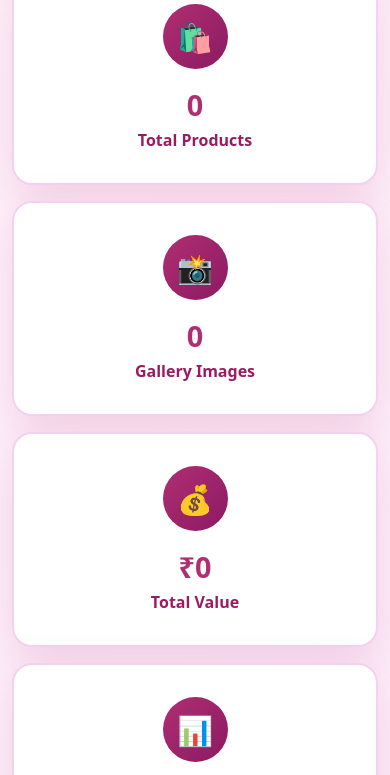
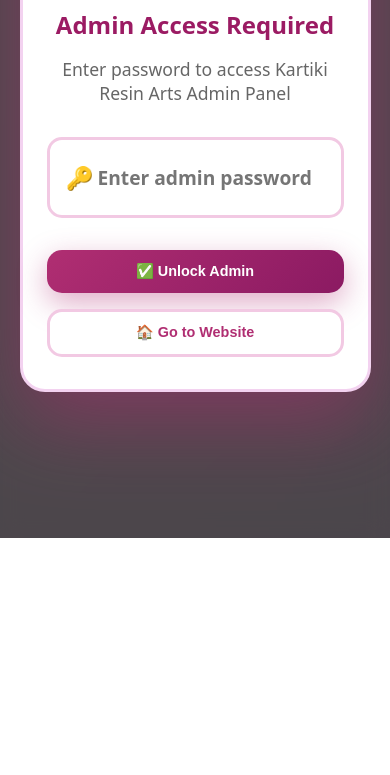
Before and after one commit to Utkarshd2308/kartiki-arts-studio, a plain HTML site: page admin.html in a window 390 px wide. Shown: the part 306-1081 px from the top of the page. After the commit the page ends 844 px from the top, so only its background shows below. Drawn offline with Linux system fonts and the light colour scheme.

Commit message:
Update admin.html

```diff
--- a/admin.html
+++ b/admin.html
@@ -16,6 +16,100 @@
     background: linear-gradient(135deg, #fff4fb 0%, #fce8fb 100%);
     min-height:100vh;
     color:#333;
+  }
+
+  /* PASSWORD MODAL */
+  .password-modal{
+    position:fixed;
+    top:0;
+    left:0;
+    width:100%;
+    height:100%;
+    background:rgba(0,0,0,0.7);
+    display:flex;
+    align-items:center;
+    justify-content:center;
+    z-index:10000;
+    backdrop-filter:blur(10px);
+  }
+  .password-modal.hidden{
+    display:none;
+  }
+  .password-container{
+    background:#fff;
+    border-radius:25px;
+    padding:3rem 2.5rem;
+    text-align:center;
+    box-shadow:0 30px 80px rgba(176,46,114,0.5);
+    border:3px solid #f3d2f0;
+    max-width:450px;
+    width:90%;
+    animation:modalSlideIn 0.4s ease-out;
+  }
+  @keyframes modalSlideIn{
+    from{transform:translateY(-50px) scale(0.9); opacity:0;}
+    to{transform:translateY(0) scale(1); opacity:1;}
+  }
+  .password-lock-icon{
+    font-size:5rem;
+    background:linear-gradient(135deg, #b02e72, #8b1a62);
+    -webkit-background-clip:text;
+    -webkit-text-fill-color:transparent;
+    background-clip:text;
+    margin-bottom:1.5rem;
+    display:block;
+  }
+  .password-title{
+    font-size:clamp(1.5rem, 5vw, 2rem);
+    font-weight:800;
+    color:#9b1b63;
+    margin-bottom:1rem;
+  }
+  .password-subtitle{
+    color:#666;
+    margin-bottom:2rem;
+    font-size:1.1rem;
+  }
+  .password-input-group{
+    position:relative;
+    margin-bottom:2rem;
+  }
+  .password-input{
+    width:100%;
+    padding:1.5rem 1.5rem 1.5rem 3rem;
+    border:3px solid #f2c9e3;
+    border-radius:15px;
+    font-size:1.2rem;
+    font-weight:600;
+    background:#fff;
+    transition:all 0.3s ease;
+    font-family:inherit;
+  }
+  .password-input:focus{
+    outline:none;
+    border-color:#b02e72;
+    box-shadow:0 0 0 4px rgba(176,46,114,0.2);
+    transform:scale(1.02);
+  }
+  .password-icon{
+    position:absolute;
+    left:1.2rem;
+    top:50%;
+    transform:translateY(-50%);
+    font-size:1.4rem;
+    color:#b02e72;
+  }
+  .password-error{
+    color:#f44336;
+    font-size:0.9rem;
+    margin-top:0.5rem;
+    display:none;
+  }
+  .password-actions{
+    display:flex;
+    gap:1rem;
+    justify-content:center;
+    flex-wrap:wrap;
   }
 
   .page-wrap{
@@ -390,40 +484,11 @@
   }
 
   /* RESPONSIVE */
-  @media(max-width:1024px){
-    .page-wrap{padding:1.25rem;}
-    .dashboard-grid{grid-template-columns:repeat(auto-fit, minmax(250px, 1fr)); gap:1.25rem;}
-    .image-gallery{grid-template-columns:repeat(auto-fill, minmax(100px, 1fr));}
-  }
-
   @media(max-width:768px){
+    .password-container{padding:2rem 1.5rem;}
+    .password-actions{flex-direction:column;}
     .page-wrap{padding:1rem;}
-    .admin-header{padding:1.5rem 1.25rem;}
-    .section{padding:1.75rem 1.5rem;}
-    .dashboard-grid{grid-template-columns:repeat(2, 1fr); gap:1rem;}
-    .product-form-grid{grid-template-columns:1fr; gap:1.25rem;}
-    .image-gallery{grid-template-columns:repeat(3, 1fr);}
     .category-input-group{flex-direction: column; align-items: stretch;}
-  }
-
-  @media(max-width:480px){
-    .page-wrap{padding:0.75rem;}
-    .admin-header{padding:1.25rem 1rem;}
-    .admin-header .btn-container{flex-direction:column; width:100%;}
-    .admin-header .btn{flex:1;}
-    .section{padding:1.5rem 1.25rem;}
-    .dashboard-grid{grid-template-columns:1fr; gap:1rem;}
-    .products-table th, .products-table td{padding:1rem 0.75rem;}
-    .products-table{font-size:0.9rem;}
-    .section-header{flex-direction:column; align-items:stretch;}
-    .image-gallery{grid-template-columns:repeat(2, 1fr);}
-    .image-upload-section{padding:1.5rem;}
-  }
-
-  @media(max-width:360px){
-    .products-table th, .products-table td{padding:0.75rem 0.5rem;}
-    .dash-card{padding:1.5rem 1rem;}
-    .image-gallery{grid-template-columns:1fr;}
   }
 
   /* TOUCH FRIENDLY */
@@ -435,7 +500,33 @@
 </style>
 </head>
 <body>
-<div class="page-wrap">
+
+<!-- 🔥 PASSWORD MODAL (PAGE LOAD PE HI AAYEGA) -->
+<div class="password-modal" id="passwordModal">
+  <div class="password-container">
+    <div class="password-lock-icon">🔐</div>
+    <h2 class="password-title">Admin Access Required</h2>
+    <p class="password-subtitle">Enter password to access Kartiki Resin Arts Admin Panel</p>
+
+    <div class="password-input-group">
+      <span class="password-icon">🔑</span>
+      <input type="password" id="adminPassword" class="password-input" placeholder="Enter admin password" maxlength="20">
+      <div class="password-error" id="passwordError">❌ Incorrect password!</div>
+    </div>
+
+    <div class="password-actions">
+      <button class="btn btn-primary" onclick="checkPassword()">
+        ✅ Unlock Admin
+      </button>
+      <button class="btn btn-secondary" onclick="window.location.href='index.html'">
+        🏠 Go to Website
+      </button>
+    </div>
+  </div>
+</div>
+
+<!-- MAIN CONTENT (HIDDEN UNTIL PASSWORD) -->
+<div class="page-wrap" id="mainContent" style="display:none;">
 
   <!-- HEADER -->
   <header class="admin-header">
@@ -586,6 +677,41 @@
 </div>
 
 <script>
+  // 🔥 PASSWORD PROTECTION
+  const ADMIN_PASSWORD = "kartiki123"; // Change this password
+
+  function checkPassword(){
+    const input = document.getElementById('adminPassword');
+    const error = document.getElementById('passwordError');
+
+    if(input.value === ADMIN_PASSWORD){
+      // Success - Hide modal, show content
+      document.getElementById('passwordModal').classList.add('hidden');
+      document.getElementById('mainContent').style.display = 'block';
+      input.value = ''; // Clear password
+
+      // Initialize admin panel
+      setTimeout(() => {
+        initAdminPanel();
+      }, 300);
+    } else {
+      // Wrong password
+      error.style.display = 'block';
+      input.style.borderColor = '#f44336';
+      input.style.boxShadow = '0 0 0 3px rgba(244,67,54,0.2)';
+      input.focus();
+      input.select();
+    }
+  }
+
+  // Enter key for password
+  document.getElementById('adminPassword').addEventListener('keypress', function(e){
+    if(e.key === 'Enter'){
+      checkPassword();
+    }
+  });
+
+  // ADMIN PANEL FUNCTIONS (REMAINING CODE SAME)
   const STORAGE_KEY = "kartiki_products";
   const IMAGES_KEY = "kartiki_images";
   const CATEGORIES_KEY = "kartiki_categories";
@@ -593,7 +719,17 @@
   let selectedImageUrl = '';
   let customCategories = [];
 
-  // Load data
+  function initAdminPanel(){
+    uploadedImages = loadImages();
+    customCategories = loadCategories();
+    updateDashboard();
+    renderProductsTable();
+    renderImageGallery();
+    renderCategoriesList();
+    updateProductCategoryDropdown();
+  }
+
+  // Load data functions...
   function loadProducts(){
     try{
       const raw = localStorage.getItem(STORAGE_KEY);
@@ -634,7 +770,7 @@
     updateDashboard();
   }
 
-  // 🔥 CATEGORY MANAGEMENT
+  // Category functions...
   function addCategory(){
     const input = document.getElementById('newCategoryInput');
     const categoryName = input.value.trim();
@@ -661,7 +797,6 @@
     updateProductCategoryDropdown();
     input.value = '';
 
-    // Success feedback
     const btn = event.target;
     const originalText = btn.textContent;
     btn.textContent = '✅ Added!';
@@ -708,12 +843,10 @@
       {value: "pooja thali", label: "🛕 Pooja Thali"}
     ];
 
-    // Add default categories
     let options = defaultCategories.map(cat =>
       `<option value="${cat.value}">${cat.label}</option>`
     );
 
-    // Add custom categories
     options = options.concat(
       customCategories.map(cat => `<option value="${cat}">${cat}</option>`)
     );
@@ -721,13 +854,13 @@
     select.innerHTML = `<option value="">Select Category</option>` + options.join('');
   }
 
-  // 🔥 IMAGE UPLOAD & GALLERY
+  // Image upload functions (same as before)...
   function handleImageUpload(event){
     const files = Array.from(event.target.files);
     const newImages = [];
 
     files.forEach(file => {
-      if(file.type.startsWith('image/') && file.size < 5 * 1024 * 1024){ // 5MB limit
+      if(file.type.startsWith('image/') && file.size < 5 * 1024 * 1024){
         const reader = new FileReader();
         reader.onload = function(e){
           newImages.push({
@@ -747,7 +880,6 @@
     });
   }
 
-  // Drag & Drop
   const uploadSection = document.querySelector('.image-upload-section');
   uploadSection.addEventListener('dragover', (e) => {
     e.preventDefault();
@@ -792,13 +924,11 @@
     selectedImageUrl = url;
     document.getElementById('selectedImageName').textContent = name;
 
-    // Update preview
     const preview = document.getElementById('imagePreview');
     const previewImg = document.getElementById('previewImage');
     previewImg.src = url;
     preview.style.display = 'block';
 
-    // Update gallery selection
     document.querySelectorAll('.gallery-image').forEach(img => {
       img.classList.remove('selected');
       if(img.src === url) img.classList.add('selected');
@@ -812,18 +942,10 @@
     document.querySelectorAll('.gallery-image').forEach(img => img.classList.remove('selected'));
   }
 
-  // Save products
-  function saveProducts(products){
-    localStorage.setItem(STORAGE_KEY, JSON.stringify(products));
-    updateDashboard();
-    renderProductsTable();
-  }
-
-  // Add product (NO URL FIELD - ONLY GALLERY REQUIRED)
+  // Product form submit...
   document.getElementById('addProductForm').addEventListener('submit', function(e){
     e.preventDefault();
 
-    // Image selection MANDATORY
     if(!selectedImageUrl){
       alert('⚠️ Please select an image from gallery first!\n\n📸 Upload images → Select from gallery → Add product');
       return;
@@ -834,7 +956,7 @@
       name: document.getElementById('productName').value.trim(),
       price: parseFloat(document.getElementById('productPrice').value),
       category: document.getElementById('productCategory').value,
-      image: selectedImageUrl, // Only from gallery
+      image: selectedImageUrl,
       description: document.getElementById('productDescription').value.trim()
     };
 
@@ -842,7 +964,6 @@
     products.push(product);
     saveProducts(products);
 
-    // Reset form
     this.reset();
     clearImageSelection();
     const submitBtn = this.querySelector('.btn-primary');
@@ -855,7 +976,12 @@
     }, 2000);
   });
 
-  // Delete product
+  function saveProducts(products){
+    localStorage.setItem(STORAGE_KEY, JSON.stringify(products));
+    updateDashboard();
+    renderProductsTable();
+  }
+
   function deleteProduct(id){
     if(confirm('🗑️ Are you sure you want to delete this product?')){
       const products = loadProducts();
@@ -864,7 +990,6 @@
     }
   }
 
-  // Update dashboard
   function updateDashboard(){
     const products = loadProducts();
     const allCategories = [...new Set(products.map(p => p.category).filter(Boolean))];
@@ -875,7 +1000,6 @@
       '₹' + products.reduce((sum, p) => sum + (p.price || 0), 0).toLocaleString('en-IN');
   }
 
-  // Render products table
   function renderProductsTable(){
     const products = loadProducts();
     const tbody = document.getElementById('productsTableBody');
@@ -908,8 +1032,7 @@
         <td>${(product.description || 'No description').substring(0, 60)}${(product.description || '').length > 60 ? '...' : ''}</td>
         <td>
           <div class="action-buttons">
-            <button class="btn btn-danger btn-small"
-                    onclick="deleteProduct(${product.id})">
+            <button class="btn btn-danger btn-small" onclick="deleteProduct(${product.id})">
               🗑️ Delete
             </button>
           </div>
@@ -918,7 +1041,6 @@
     `).join('');
   }
 
-  // Clear all products
   function clearAllProducts(){
     if(confirm('⚠️ Delete ALL products? This action cannot be undone!\n\nAll products will be permanently removed from your website.')){
       localStorage.removeItem(STORAGE_KEY);
@@ -927,7 +1049,6 @@
     }
   }
 
-  // Refresh data
   function refreshData(){
     uploadedImages = loadImages();
     customCategories = loadCategories();
@@ -938,17 +1059,8 @@
     updateProductCategoryDropdown();
   }
 
-  // Initialize
+  // Enter key for category
   document.addEventListener('DOMContentLoaded', function(){
-    uploadedImages = loadImages();
-    customCategories = loadCategories();
-    updateDashboard();
-    renderProductsTable();
-    renderImageGallery();
-    renderCategoriesList();
-    updateProductCategoryDropdown();
-
-    // Enter key support for category input
     document.getElementById('newCategoryInput').addEventListener('keypress', function(e){
       if(e.key === 'Enter'){
         addCategory();
```
